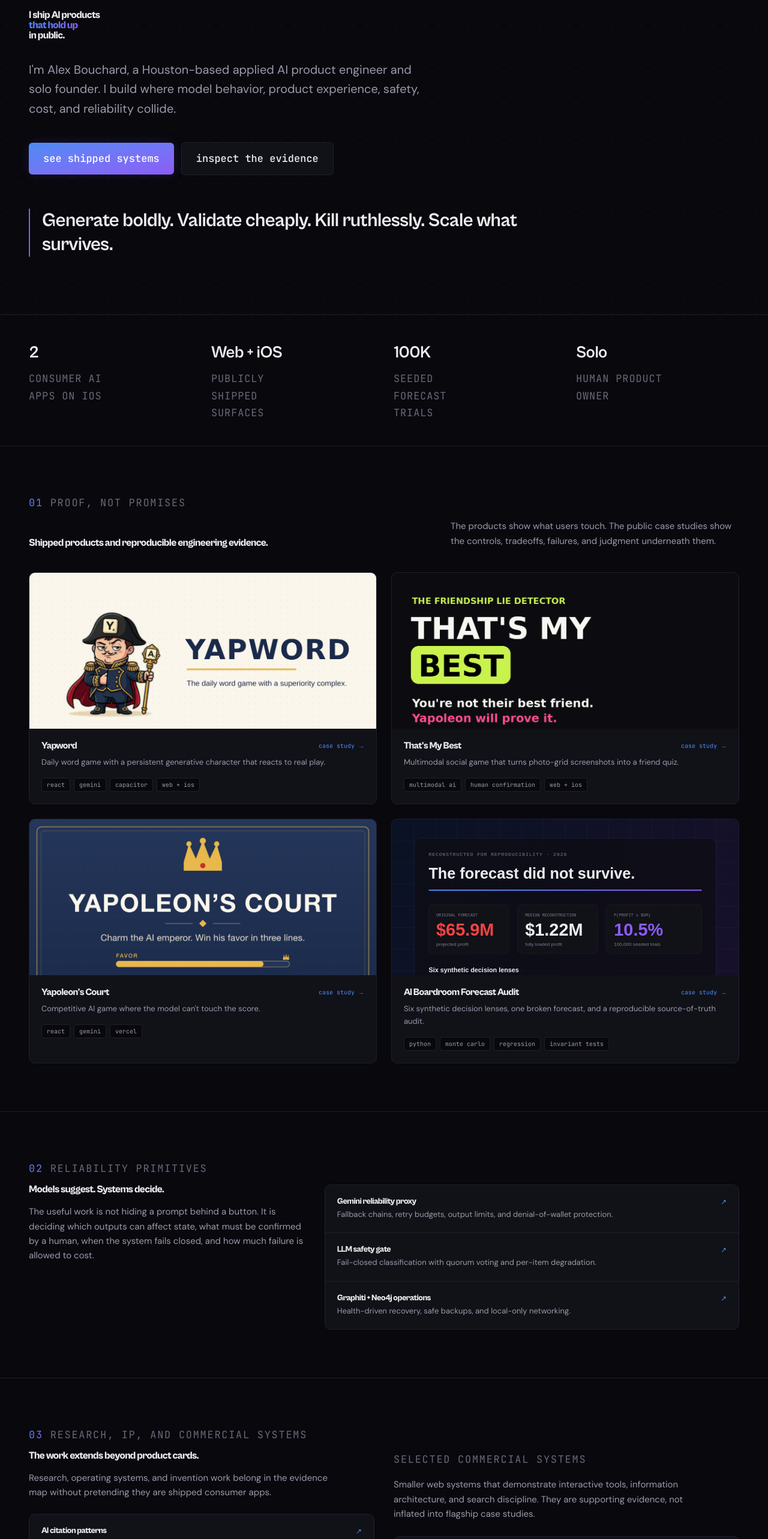
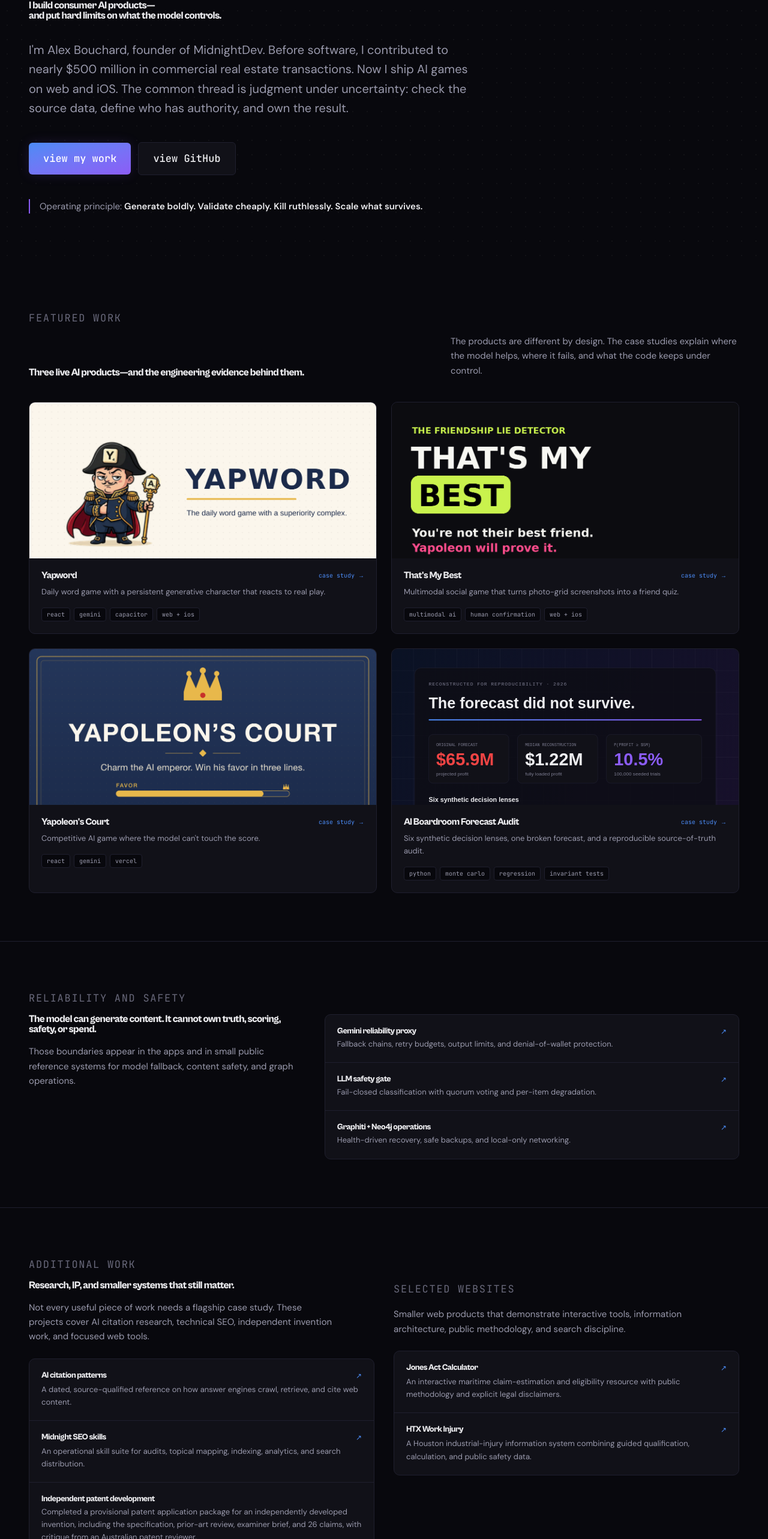
Before and after one commit to abouchard11/midnightdev, a Next.js app: page / in a window 1280 px wide. Shown: the part 211-2777 px from the top of the page at 60% size. Built offline with nearby package versions, Linux system fonts and the light colour scheme.

Commit message:
Replace billboard copy with grounded portfolio voice

```diff
--- a/src/app/page.tsx
+++ b/src/app/page.tsx
@@ -46,7 +46,7 @@
   {
     name: "Independent patent development",
     detail:
-      "Developed an invention, specification, prior-art review, examiner brief, and 26-claim provisional application package, with critique from an Australian patent reviewer.",
+      "Completed a provisional patent application package for an independently developed invention, including the specification, prior-art review, examiner brief, and 26 claims, with critique from an Australian patent reviewer.",
   },
 ];
 
@@ -65,30 +65,30 @@
   },
 ];
 
-const chronology = [
+const progression = [
   {
     date: "Dec 2025",
-    title: "Adversarial AI boardroom",
+    title: "Six AI perspectives challenged one forecast",
     detail:
-      "Six synthetic decision lenses attacked a real Houston festival forecast and exposed revenue fantasy.",
+      "Used deliberately different roles to stress-test a real event model. They found optimistic revenue assumptions; a later audit found a second error in how the source data was defined.",
   },
   {
     date: "Jan–Feb 2026",
-    title: "Persistent-agent experiments",
+    title: "Persistent agents created new failure modes",
     detail:
-      "Configured and modified an OpenClaw-era workspace with memory, heartbeats, delegated checks, and human review.",
+      "Gave agents memory, follow-up schedules, and delegated tasks. The result was useful, but made ownership and human review more important—not less.",
   },
   {
     date: "Mar 2026",
-    title: "Twenty-one-role synthetic company",
+    title: "A 21-role simulation exposed bad handoffs",
     detail:
-      "Designed the Diggs lab hierarchy: executive review, specialist squads, an event spine, and a mission ledger.",
+      "Simulated a small company to see where product, engineering, legal, and growth teams lost context. The failures pointed to shared state, written decisions, and explicit owners.",
   },
   {
     date: "Mid-2026",
-    title: "Production controls",
+    title: "The lessons became product rules",
     detail:
-      "Shipped consumer apps with deterministic state, creator-confirmed truth, safety gates, analytics, and spend limits.",
+      "In Yapword, That’s My Best, and Yapoleon’s Court, models generate character and content; people and deterministic code control scores, confirmed answers, safety, and spend.",
   },
 ];
 
@@ -98,25 +98,25 @@
       <Nav />
 
       <main className="flex-1">
-        <section className="bg-dotgrid px-6 pb-16 pt-16 md:px-12 md:pb-24 md:pt-[112px]">
+        <section className="bg-dotgrid px-6 pb-14 pt-14 md:px-12 md:pb-20 md:pt-24">
           <div className="mx-auto max-w-[var(--content-max)]">
             <p className="mb-6 flex items-center gap-2 font-mono text-[11px] lowercase tracking-[0.08em] text-[var(--accent-blue)]">
               <span className="inline-block h-1.5 w-1.5 rounded-full bg-[var(--success)]" />
-              open_to_applied_ai_product_roles
+              Houston, Texas · open to applied AI product roles
             </p>
 
-            <h1 className="max-w-[980px] font-display text-[var(--fs-hero)] font-extrabold leading-[0.98] tracking-[-0.045em]">
-              I ship AI products
+            <h1 className="max-w-[920px] font-display text-[var(--fs-h1)] font-bold leading-[1.05] tracking-[-0.035em]">
+              I build consumer AI products—
               <br />
-              <span className="gradient-text">that hold up</span>
-              <br />
-              in public.
+              and put hard limits on what the model controls.
             </h1>
 
-            <p className="mt-8 max-w-[660px] text-lg leading-relaxed text-[var(--text-muted)] md:text-xl">
-              I&apos;m Alex Bouchard, a Houston-based applied AI product engineer
-              and solo founder. I build where model behavior, product experience,
-              safety, cost, and reliability collide.
+            <p className="mt-8 max-w-[760px] text-lg leading-relaxed text-[var(--text-muted)] md:text-xl">
+              I&apos;m Alex Bouchard, founder of MidnightDev. Before software, I
+              contributed to nearly $500 million in commercial real estate
+              transactions. Now I ship AI games on web and iOS. The common thread
+              is judgment under uncertainty: check the source data, define who has
+              authority, and own the result.
             </p>
 
             <div className="mt-10 flex flex-col gap-3 sm:flex-row sm:items-center">
@@ -124,7 +124,7 @@
                 href="#work"
                 className="rounded-[var(--r-sm)] bg-gradient-to-br from-[var(--accent-blue)] to-[var(--accent-purple)] px-6 py-3 text-center font-mono text-[var(--fs-nav)] font-medium text-white shadow-[0_0_20px_rgba(139,92,246,0.15)] transition-all hover:shadow-[0_0_30px_rgba(139,92,246,0.3)] hover:brightness-110"
               >
-                see shipped systems
+                view my work
               </Link>
               <a
                 href="https://github.com/abouchard11"
@@ -132,48 +132,32 @@
                 rel="noopener noreferrer"
                 className="rounded-[var(--r-sm)] border border-[var(--border)] bg-[var(--surface)] px-6 py-3 text-center font-mono text-[var(--fs-nav)] font-medium text-[var(--text-primary)] transition-colors hover:border-[var(--border-hover)] hover:bg-[var(--surface-hover)]"
               >
-                inspect the evidence
+                view GitHub
               </a>
             </div>
 
-            <blockquote className="mt-14 max-w-[860px] border-l-2 border-[var(--accent-purple)] pl-5 font-display text-[clamp(20px,2.5vw,32px)] font-bold leading-tight tracking-[-0.02em]">
-              Generate boldly. Validate cheaply. Kill ruthlessly. Scale what survives.
-            </blockquote>
-          </div>
-        </section>
-
-        <section className="border-y border-[var(--border)] px-6 py-10 md:px-12">
-          <div className="mx-auto grid max-w-[var(--content-max)] grid-cols-2 gap-8 md:grid-cols-4">
-            {[
-              { value: "2", label: "consumer AI apps on iOS" },
-              { value: "Web + iOS", label: "publicly shipped surfaces" },
-              { value: "100K", label: "seeded forecast trials" },
-              { value: "Solo", label: "human product owner" },
-            ].map((stat) => (
-              <div key={stat.label} className="flex flex-col gap-1">
-                <span className="font-display text-[28px] font-bold tracking-[-0.02em]">
-                  {stat.value}
-                </span>
-                <span className="max-w-[160px] font-mono text-[var(--fs-label)] uppercase tracking-[0.05em] text-[var(--text-dim)]">
-                  {stat.label}
-                </span>
-              </div>
-            ))}
+            <p className="mt-10 max-w-[760px] border-l-2 border-[var(--accent-purple)] pl-4 text-[15px] leading-relaxed text-[var(--text-muted)]">
+              Operating principle:{" "}
+              <strong className="font-semibold text-[var(--text-primary)]">
+                Generate boldly. Validate cheaply. Kill ruthlessly. Scale what survives.
+              </strong>
+            </p>
           </div>
         </section>
 
         <section id="work" className="px-6 py-14 md:px-12 md:py-20">
           <div className="mx-auto max-w-[var(--content-max)]">
             <p className="mb-3 font-mono text-[var(--fs-label)] uppercase tracking-[0.1em] text-[var(--text-dim)]">
-              <span className="gradient-text">01</span> proof, not promises
+              Featured work
             </p>
             <div className="mb-10 grid gap-4 md:grid-cols-[1fr_0.7fr] md:items-end">
               <h2 className="font-display text-[var(--fs-h2)] font-bold tracking-[-0.03em]">
-                Shipped products and reproducible engineering evidence.
+                Three live AI products—and the engineering evidence behind them.
               </h2>
               <p className="text-[15px] leading-relaxed text-[var(--text-muted)]">
-                The products show what users touch. The public case studies show
-                the controls, tradeoffs, failures, and judgment underneath them.
+                The products are different by design. The case studies explain
+                where the model helps, where it fails, and what the code keeps
+                under control.
               </p>
             </div>
 
@@ -227,18 +211,17 @@
         >
           <div className="mx-auto max-w-[var(--content-max)]">
             <p className="mb-3 font-mono text-[var(--fs-label)] uppercase tracking-[0.1em] text-[var(--text-dim)]">
-              <span className="gradient-text">02</span> reliability primitives
+              Reliability and safety
             </p>
             <div className="grid gap-8 md:grid-cols-[0.8fr_1.2fr]">
               <div>
                 <h2 className="font-display text-[var(--fs-h2)] font-bold tracking-[-0.03em]">
-                  Models suggest. Systems decide.
+                  The model can generate content. It cannot own truth, scoring,
+                  safety, or spend.
                 </h2>
                 <p className="mt-4 max-w-lg text-[15px] leading-relaxed text-[var(--text-muted)]">
-                  The useful work is not hiding a prompt behind a button. It is
-                  deciding which outputs can affect state, what must be confirmed
-                  by a human, when the system fails closed, and how much failure
-                  is allowed to cost.
+                  Those boundaries appear in the apps and in small public reference
+                  systems for model fallback, content safety, and graph operations.
                 </p>
               </div>
 
@@ -275,16 +258,17 @@
         >
           <div className="mx-auto max-w-[var(--content-max)]">
             <p className="mb-3 font-mono text-[var(--fs-label)] uppercase tracking-[0.1em] text-[var(--text-dim)]">
-              <span className="gradient-text">03</span> research, IP, and commercial systems
+              Additional work
             </p>
             <div className="grid gap-8 md:grid-cols-2">
               <div>
                 <h2 className="font-display text-[var(--fs-h2)] font-bold tracking-[-0.03em]">
-                  The work extends beyond product cards.
+                  Research, IP, and smaller systems that still matter.
                 </h2>
                 <p className="mt-4 max-w-lg text-[15px] leading-relaxed text-[var(--text-muted)]">
-                  Research, operating systems, and invention work belong in the
-                  evidence map without pretending they are shipped consumer apps.
+                  Not every useful piece of work needs a flagship case study.
+                  These projects cover AI citation research, technical SEO,
+                  independent invention work, and focused web tools.
                 </p>
                 <div className="mt-6 divide-y divide-[var(--border)] rounded-[var(--r-md)] border border-[var(--border)] bg-[var(--surface)]">
                   {researchAndOperations.map((item) => {
@@ -327,12 +311,12 @@
 
               <div>
                 <p className="font-mono text-[var(--fs-label)] uppercase tracking-[0.1em] text-[var(--text-dim)]">
-                  selected commercial systems
+                  selected websites
                 </p>
                 <p className="mt-4 max-w-lg text-[15px] leading-relaxed text-[var(--text-muted)]">
-                  Smaller web systems that demonstrate interactive tools,
-                  information architecture, and search discipline. They are
-                  supporting evidence, not inflated into flagship case studies.
+                  Smaller web products that demonstrate interactive tools,
+                  information architecture, public methodology, and search
+                  discipline.
                 </p>
                 <div className="mt-6 divide-y divide-[var(--border)] rounded-[var(--r-md)] border border-[var(--border)] bg-[var(--surface)]">
                   {selectedWebSystems.map((item) => (
@@ -368,14 +352,14 @@
         >
           <div className="mx-auto max-w-[var(--content-max)]">
             <p className="mb-3 font-mono text-[var(--fs-label)] uppercase tracking-[0.1em] text-[var(--text-dim)]">
-              <span className="gradient-text">04</span> chronological evolution
+              From experiments to product rules
             </p>
             <h2 className="max-w-[760px] font-display text-[var(--fs-h2)] font-bold tracking-[-0.03em]">
-              From synthetic debate to production authority boundaries.
+              Each experiment changed what I was willing to let a model control.
             </h2>
 
             <div className="mt-10 grid gap-4 md:grid-cols-2">
-              {chronology.map((item) => (
+              {progression.map((item) => (
                 <div
                   key={item.date}
                   className="rounded-[var(--r-md)] border border-[var(--border)] bg-[var(--surface)] p-6"
@@ -409,24 +393,22 @@
             />
             <div>
               <p className="font-mono text-[var(--fs-label)] uppercase tracking-[0.1em] text-[var(--text-dim)]">
-                <span className="gradient-text">05</span> operator turned builder
+                Background
               </p>
               <h2 className="mt-3 font-display text-[var(--fs-h2)] font-bold tracking-[-0.03em]">
-                Product judgment with commercial scar tissue.
+                I did not take the usual route into AI.
               </h2>
               <div className="mt-5 grid max-w-[900px] gap-5 text-[15px] leading-relaxed text-[var(--text-muted)] md:grid-cols-2">
                 <p>
-                  Before shipping AI products, I led acquisitions, dispositions,
-                  leasing, and portfolio decisions in commercial real estate. That
-                  background trained the reflex I now bring to software: define the
-                  decision, reconcile the numbers, and distrust a beautiful model
-                  that cannot survive diligence.
+                  Before MidnightDev, I led acquisitions, dispositions, leasing,
+                  and portfolio strategy in commercial real estate. The work
+                  demanded disciplined underwriting, careful diligence, and clear
+                  decisions under uncertainty.
                 </p>
                 <p>
-                  Founder of MidnightDev in Houston, Texas. My operating rule is
-                  simple: models propose and challenge; explicit authority
-                  boundaries, human confirmation, and machine-checkable invariants
-                  decide what ships.
+                  That experience is why I treat model output as evidence, not
+                  authority. In my products, people and deterministic code still
+                  control truth, scores, safety, and spend.
                 </p>
               </div>
             </div>
@@ -440,15 +422,14 @@
           <div className="mx-auto grid max-w-[var(--content-max)] gap-12 md:grid-cols-2">
             <div>
               <p className="mb-3 font-mono text-[var(--fs-label)] uppercase tracking-[0.1em] text-[var(--text-dim)]">
-                <span className="gradient-text">06</span> contact
+                Contact
               </p>
               <h2 className="font-display text-[var(--fs-h2)] font-bold tracking-[-0.03em]">
-                Put me near a hard product problem.
+                Interested in the work?
               </h2>
               <p className="mt-4 max-w-md text-lg leading-relaxed text-[var(--text-muted)]">
-                I&apos;m open to applied-AI product engineering roles, founder-level
-                collaborations, and selective consulting where the outcome matters
-                more than the ceremony.
+                I&apos;m open to applied-AI product roles, product partnerships,
+                and selective consulting engagements.
               </p>
               <div className="mt-6 flex flex-col gap-2 font-mono text-[var(--fs-nav)]">
                 <a
@@ -465,7 +446,7 @@
                 href="/services"
                 className="mt-8 inline-block font-mono text-xs text-[var(--text-muted)] transition-colors hover:text-[var(--text-primary)]"
               >
-                looking for consulting services? →
+                consulting services →
               </Link>
             </div>
             <ContactForm />
```
